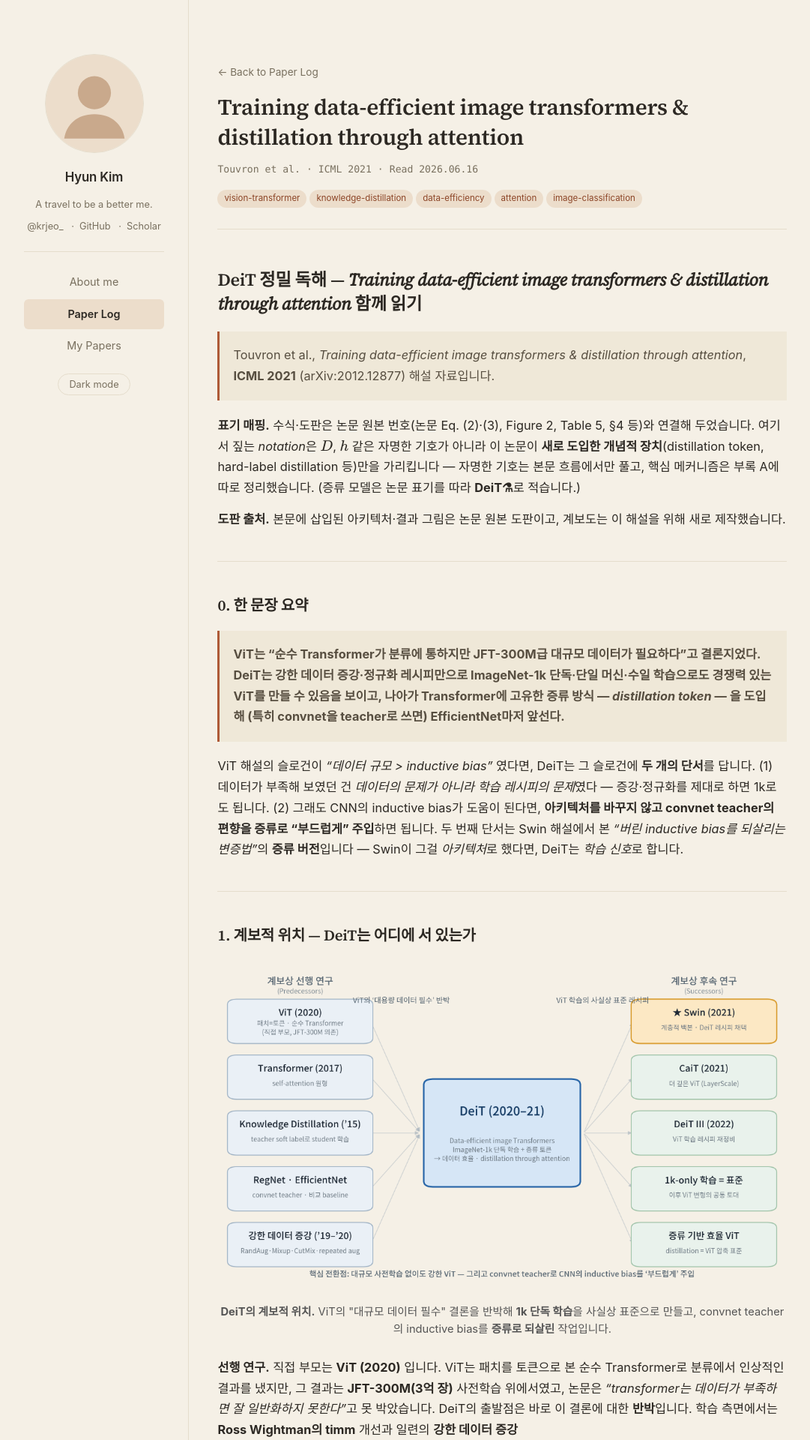
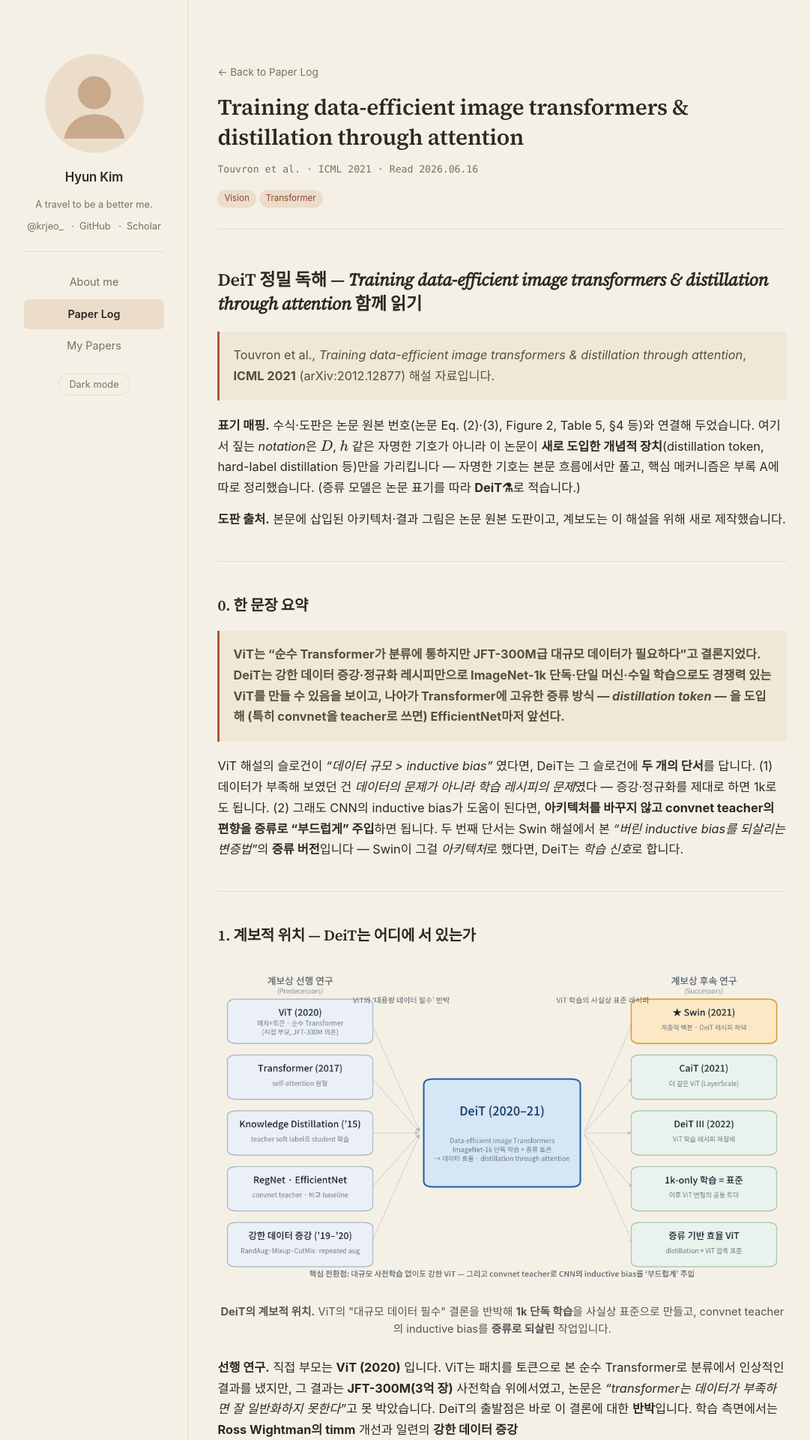
Before and after one commit to krjeo0/krjeo0.github.io, a Jekyll site: the page built from _posts/2026-06-16-deit.md, in a window 1280 px wide. Shown: the top 1920 px of the page at 75% size, without its empty margins (0-1081 px from the left). Built offline with Jekyll 4.4.1, drawn with Linux system fonts in a browser that asks for light colours.

Commit message:
Revise tags in 2026-06-16-deit.md
Updated tags for the DeiT post to be more concise.

```diff
--- a/_posts/2026-06-16-deit.md
+++ b/_posts/2026-06-16-deit.md
@@ -5,7 +5,7 @@ date: 2026-06-16
 authors: "Touvron et al."
 venue: "ICML"
 year: 2021
-tags: [vision-transformer, knowledge-distillation, data-efficiency, attention, image-classification]
+tags: [Vision, Transformer]
 ---
 
 # DeiT 정밀 독해 — *Training data-efficient image transformers & distillation through attention* 함께 읽기
```
